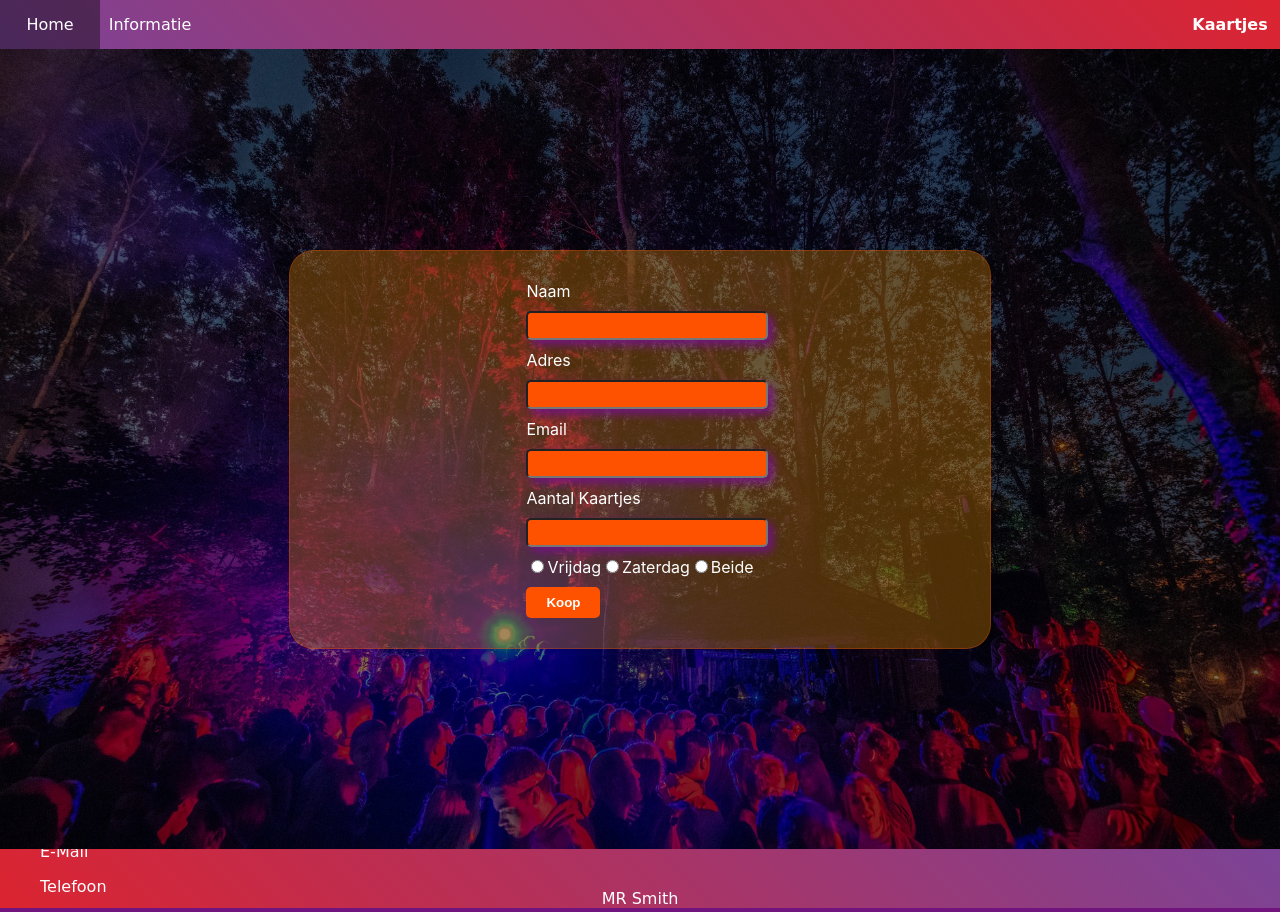
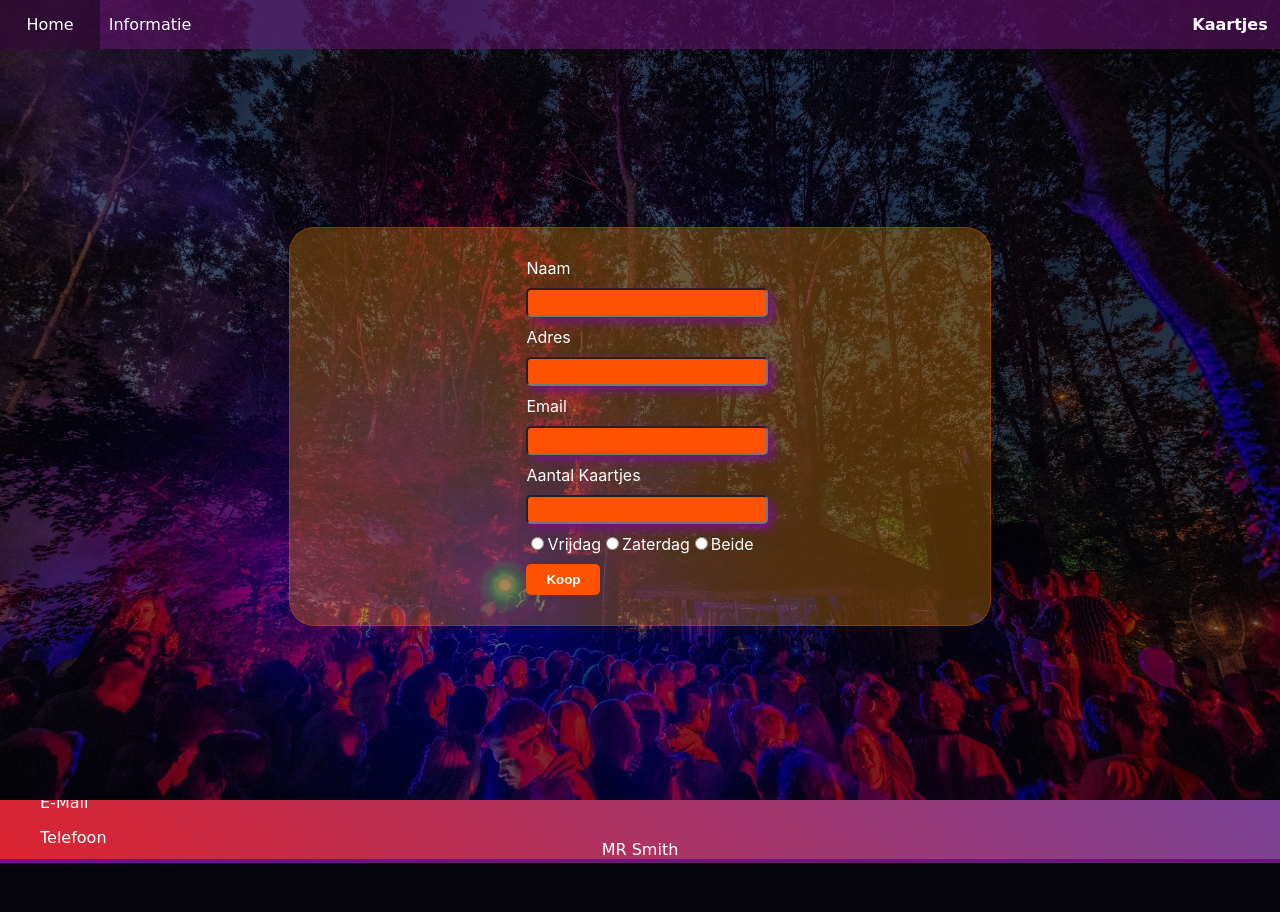
Before and after one commit to ChrisRoit/festival, a PHP site: page /kaartjes.php?page=kaartjes in a window 1280 px wide. After the commit the page ends 863 px from the top, so only its background shows below. Run offline with PHP 8.4, Linux system fonts and the light colour scheme.

Commit message:
sticky navbar gemaakt

```diff
--- a/Code/css/kaartjes.css
+++ b/Code/css/kaartjes.css
@@ -68,6 +68,7 @@ main{
 
     border-radius: 25px;
     padding: 30px;
+    margin-top:53px;
 
 
 }
--- a/Code/css/navbar.css
+++ b/Code/css/navbar.css
@@ -10,9 +10,14 @@
     display:flex;
 }
 
-
+#top-navbar{
+    position:fixed;
+    top:0;
+    width: 100%;
+    z-index:1;
+}
 #main-navbar-wrapper{
-    background: linear-gradient(45deg, #7b4397, #dc2430);
+    background-color: rgba(114, 20, 126,0.5);
 }
 
 .navbar-block{
--- a/Code/includes/navbar.php
+++ b/Code/includes/navbar.php
@@ -15,7 +15,7 @@
     }
 ?>
 
-<div>
+<div id="top-navbar">
     <nav>
         <div id="main-navbar-wrapper" class="navbar-flex">
             <div id="main-navbar-left" class="navbar-block navbar-flex">
--- a/Code/kaartjes.php
+++ b/Code/kaartjes.php
@@ -12,9 +12,9 @@
     </head>
     <body>
 
-        <header>
+
             <?php include "includes/navbar.php"; ?>
-        </header>
+
 
 
         <main id="main-content">
```
